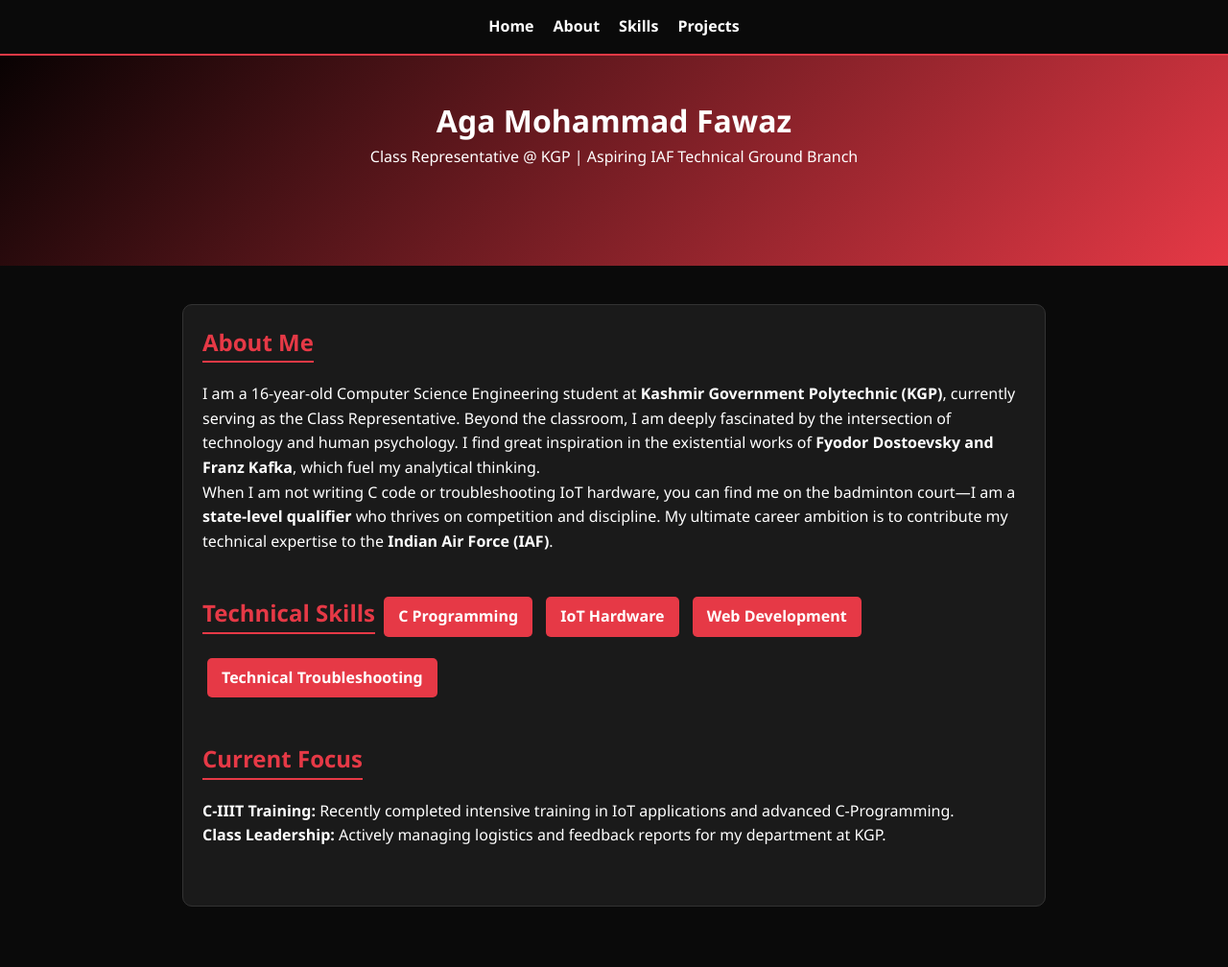
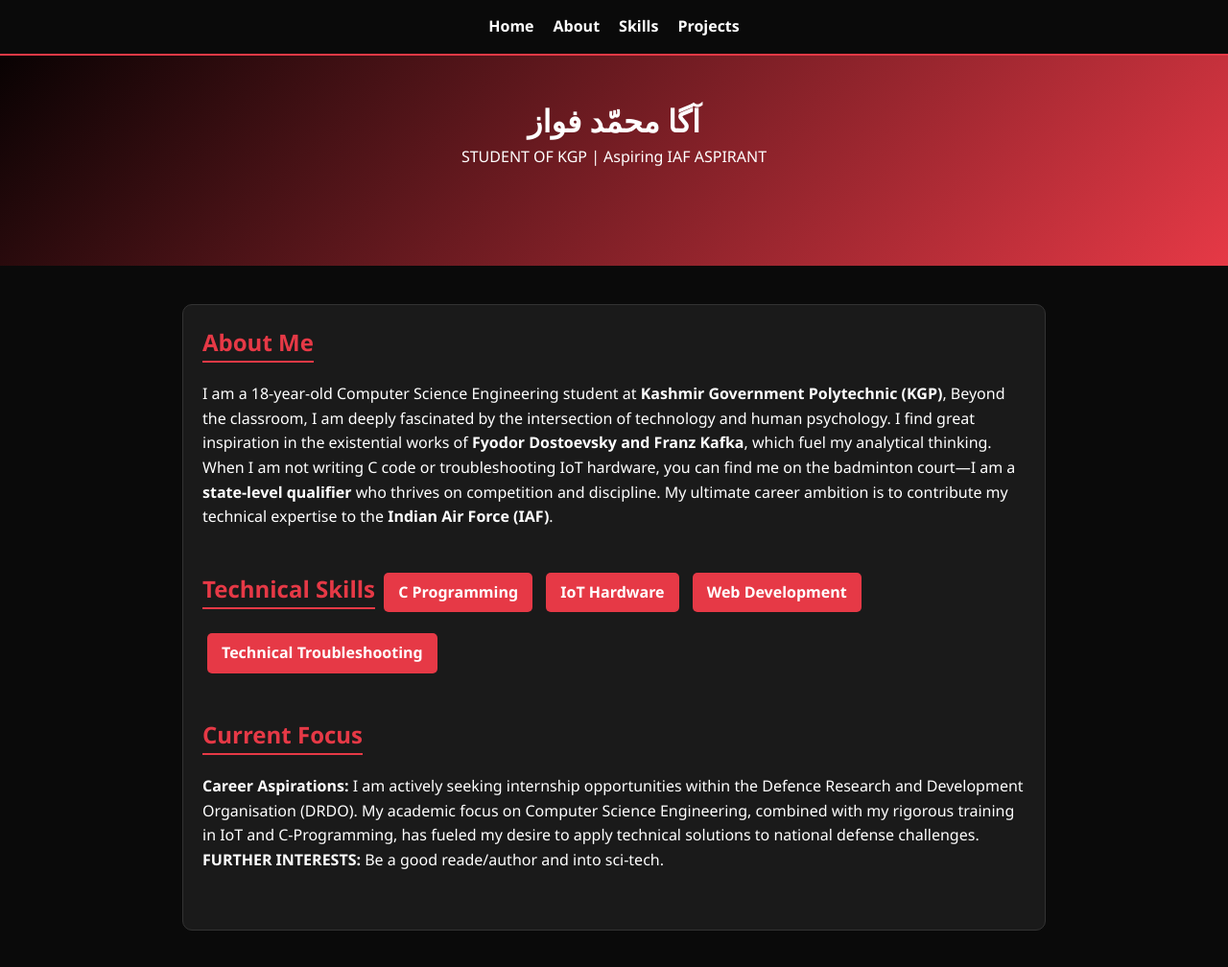
Before and after one commit to fawazshowkat/fawazshowkat.github.io, a plain HTML site: page index.html in a window 1280 px wide. Shown: the whole page at 96% size. Before the commit the page ends 985 px from the top, so only its background shows below. Drawn offline with Linux system fonts and the light colour scheme.

Commit message:
Update index.html

```diff
--- a/index.html
+++ b/index.html
@@ -3,7 +3,7 @@
 <head>
     <meta charset="UTF-8">
     <meta name="viewport" content="width=device-width, initial-scale=1.0">
-    <title>Aga Mohammad Fawaz | Portfolio</title>
+    <title>آگا محمّد فواز| Portfolio</title>
     <style>
         * { margin: 0; padding: 0; box-sizing: border-box; }
         :root {
@@ -33,14 +33,14 @@
     </ul></nav>
 
     <header id="home">
-        <h1>Aga Mohammad Fawaz</h1>
-        <p>Class Representative @ KGP | Aspiring IAF Technical Ground Branch</p>
+        <h1>آگا محمّد فواز</h1>
+        <p>STUDENT OF KGP | Aspiring IAF ASPIRANT</p>
     </header>
 
     <div class="container">
         <section id="about">
             <h2>About Me</h2>
-            <p>I am a 16-year-old Computer Science Engineering student at <strong>Kashmir Government Polytechnic (KGP)</strong>, currently serving as the Class Representative. Beyond the classroom, I am deeply fascinated by the intersection of technology and human psychology. I find great inspiration in the existential works of <strong>Fyodor Dostoevsky and Franz Kafka</strong>, which fuel my analytical thinking.</p>
+            <p>I am a 18-year-old Computer Science Engineering student at <strong>Kashmir Government Polytechnic (KGP)</strong>, Beyond the classroom, I am deeply fascinated by the intersection of technology and human psychology. I find great inspiration in the existential works of <strong>Fyodor Dostoevsky and Franz Kafka</strong>, which fuel my analytical thinking.</p>
             <p>When I am not writing C code or troubleshooting IoT hardware, you can find me on the badminton court—I am a <strong>state-level qualifier</strong> who thrives on competition and discipline. My ultimate career ambition is to contribute my technical expertise to the <strong>Indian Air Force (IAF)</strong>.</p>
         </section>
 
@@ -54,8 +54,8 @@
 
         <section id="projects">
             <h2>Current Focus</h2>
-            <p><strong>C-IIIT Training:</strong> Recently completed intensive training in IoT applications and advanced C-Programming.</p>
-            <p><strong>Class Leadership:</strong> Actively managing logistics and feedback reports for my department at KGP.</p>
+            <p><strong>Career Aspirations:</strong> I am actively seeking internship opportunities within the Defence Research and Development Organisation (DRDO). My academic focus on Computer Science Engineering, combined with my rigorous training in IoT and C-Programming, has fueled my desire to apply technical solutions to national defense challenges.</p>
+            <p><strong>FURTHER INTERESTS:</strong> Be a good reade/author and into sci-tech.</p>
         </section>
     </div>
 </body>
```
